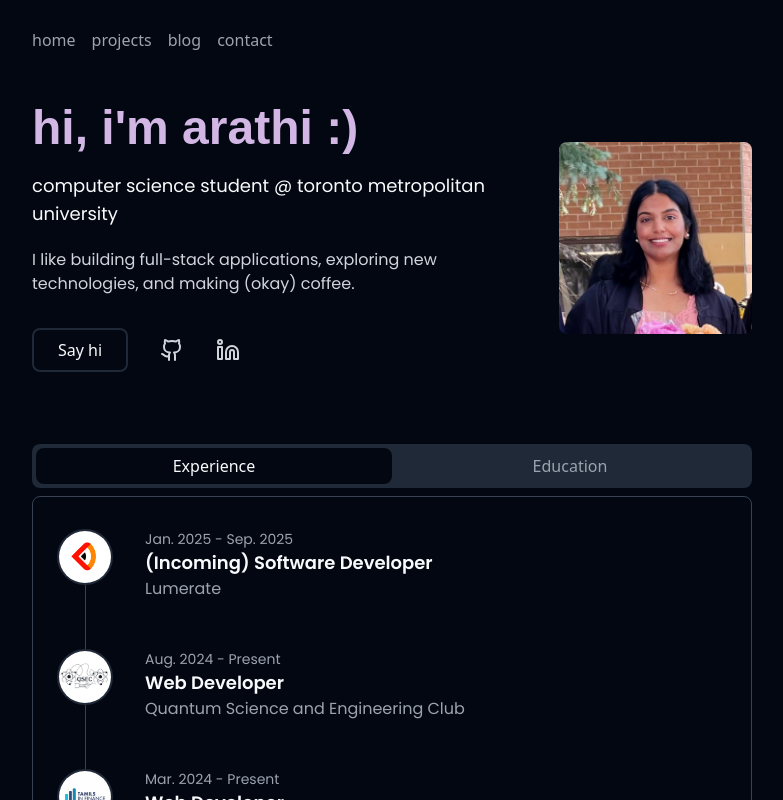
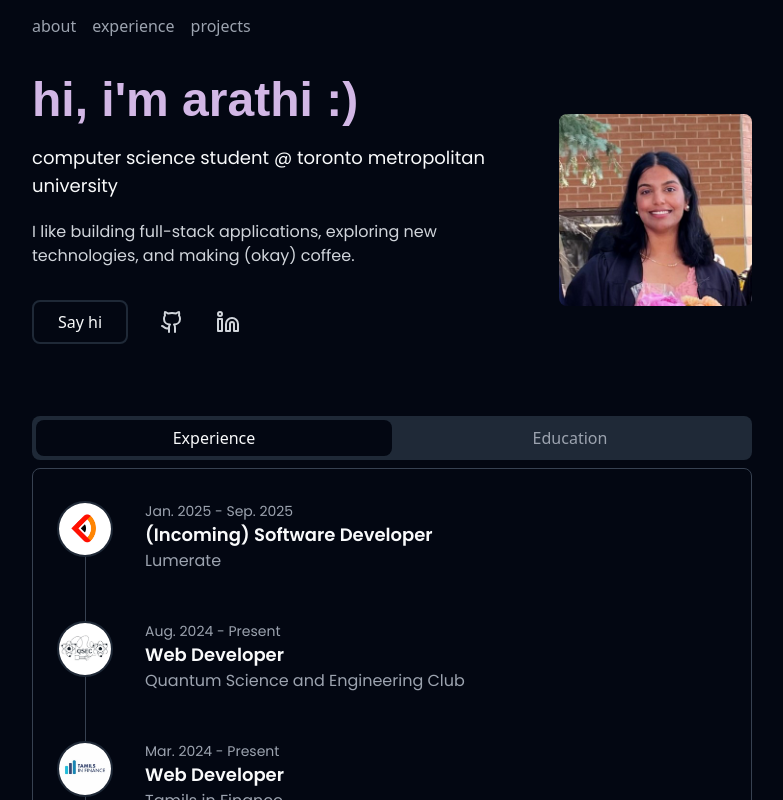
Before and after one commit to avallip443/arathi, a React (Vite) app: page / in a window 1280 px wide. Shown: the top 800 px of the page, without its empty margins (248-1031 px from the left). Built offline with nearby package versions, Linux system fonts and the light colour scheme; a web font is replaced by a local one.

Commit message:
fix navbar links and scroll

```diff
--- a/src/App.tsx
+++ b/src/App.tsx
@@ -9,9 +9,15 @@ function App() {
     <div>
       <div className="flex flex-col max-w-screen-md mx-auto px-6">
         <NavBar />
-        <About />
-        <Experience />
-        <Projects />
+        <div id="about">
+          <About />
+        </div>
+        <div id="experience">
+          <Experience />
+        </div>
+        <div id="projects">
+          <Projects />
+        </div>
         <Footer />
       </div>
     </div>
--- a/src/components/nav/NavBar.tsx
+++ b/src/components/nav/NavBar.tsx
@@ -1,10 +1,11 @@
 import React from "react";
 
 const NavBar: React.FC = () => {
-  const navlinks = ["home", "projects", "blog", "contact"];
+  const navlinks = ["about", "experience", "projects"];
 
   const handleScroll = (id: string) => {
     const element = document.getElementById(id);
+    console.log(element)
     if (element) {
       element.scrollIntoView({ behavior: "smooth" });
     }
@@ -12,11 +13,11 @@ const NavBar: React.FC = () => {
   //     <header className="sticky top-0 z-50 bg-background/75 py-6 backdrop-blur-sm">
 
   return (
-    <nav className="flex justify-center sm:justify-start items-center py-7 text-gray-400">
+    <nav className="sticky top-0 z-50 py-3.5 flex justify-center sm:justify-start items-center text-gray-400">
       <ul className="flex gap-6 md:gap-4">
         {navlinks.map((nav, id) => (
           <li key={id} className="hover:text-[#d2b7e5] cursor-pointer">
-            <a href={nav} onClick={() => handleScroll(nav)}>
+            <a onClick={() => handleScroll(nav)}>
               {nav}
             </a>
           </li>
--- a/src/index.css
+++ b/src/index.css
@@ -20,6 +20,10 @@ body {
     color: var(--foreground);
 }
 
+nav {
+    background-color: var(--background);
+}
+
 h3, h4, p {
     font-family: var(--font-primary);
 }
```
